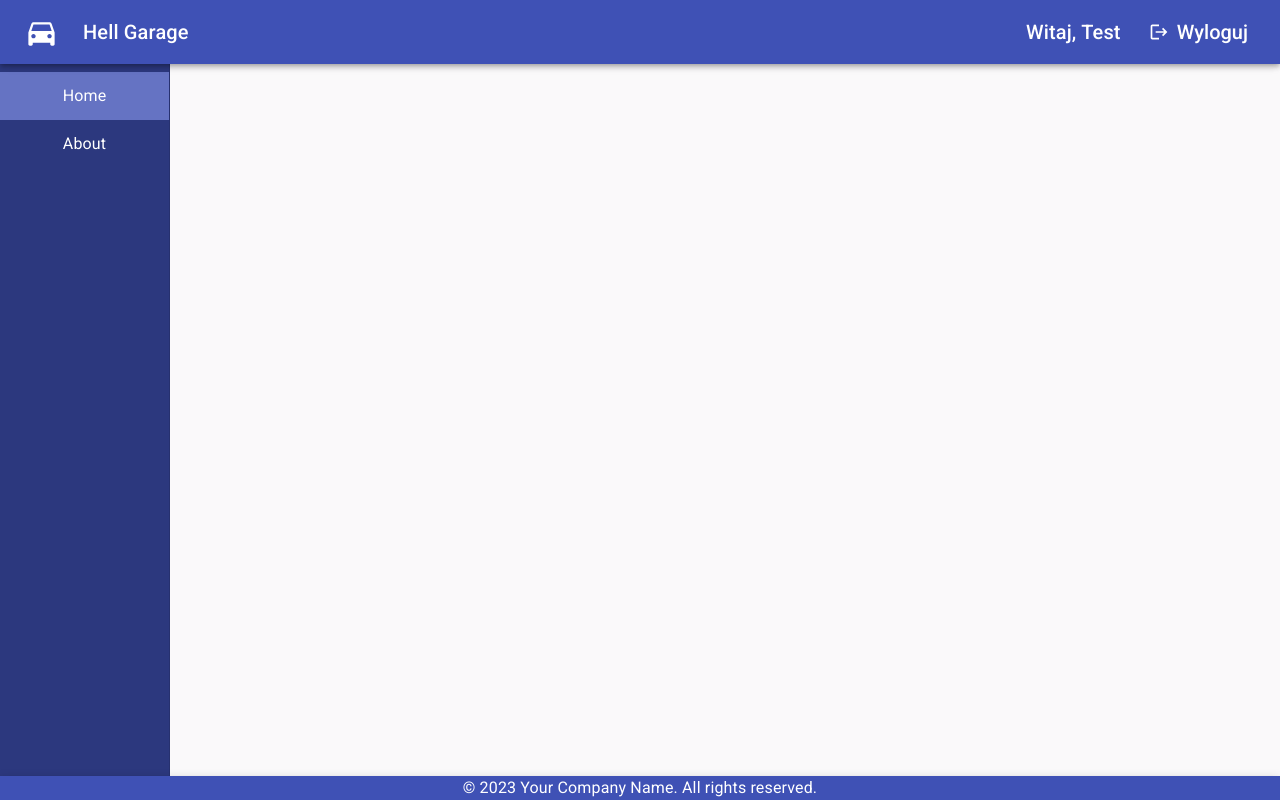
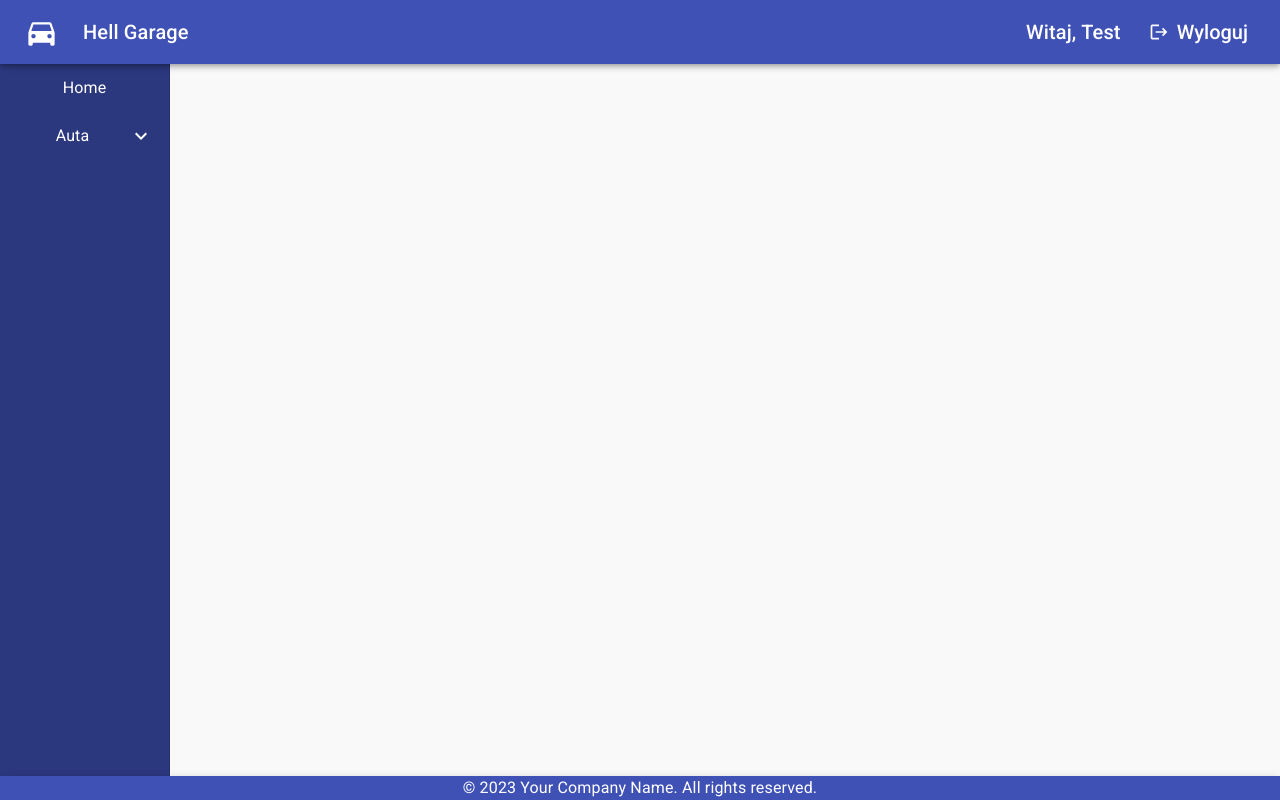
Before and after one commit to OpsOwns/hell-garage-app, a React (Vite) app: page /login in a window 1280 px wide. Both pictures are taken after typing "Sample", "Sample123" into the empty fields and a click on the button "ZALOGUJ". Built offline with nearby package versions, Linux system fonts and the light colour scheme.

Commit message:
Add colapse items to sidebar

```diff
--- a/src/component/sidebar/Sidebar.tsx
+++ b/src/component/sidebar/Sidebar.tsx
@@ -1,22 +1,27 @@
-import { useState, useEffect } from 'react';
-import {
-  Drawer,
-  IconButton,
-  ListItemButton,
-  Toolbar,
-  useMediaQuery,
-} from '@mui/material';
-import { Link, useLocation } from 'react-router-dom';
+import React, { useState, useEffect } from 'react';
+import { Drawer, IconButton, Toolbar, useMediaQuery } from '@mui/material';
 import MenuIcon from '@mui/icons-material/Menu';
-import { StyledList, StyledListText } from './sidebar.css';
-import { SideItem, SideItems } from './Sideitems';
+import { StyledList } from './sidebar.css';
 import theme from '../../theme';
+import SidebarListItem from './SidebarListItem';
+import routes from '../../router/routes';
 
-const Sidebar = () => {
-  const location = useLocation();
+const Sidebar: React.FC = () => {
   const [isOpen, setIsOpen] = useState(true);
   const isMdScreen = useMediaQuery(theme.breakpoints.up('md'));
   const drawerWidth = !isMdScreen ? (isOpen ? 170 : 72) : 170;
+
+  const [expandedItems, setExpandedItems] = useState<number[]>([]);
+
+  const toggleExpand = (index: number) => {
+    setExpandedItems((prevExpandedItems) => {
+      if (prevExpandedItems.includes(index)) {
+        return prevExpandedItems.filter((itemIndex) => itemIndex !== index);
+      } else {
+        return [...prevExpandedItems, index];
+      }
+    });
+  };
 
   const toggleSidebar = () => {
     setIsOpen(!isOpen);
@@ -27,22 +32,6 @@ const Sidebar = () => {
       setIsOpen(true);
     }
   }, [isMdScreen]);
-
-  const renderListItem = (item: SideItem, index: number) => (
-    <ListItemButton
-      key={index}
-      component={Link}
-      to={item.Path}
-      selected={location.pathname === item.Path}
-      sx={{
-        '&.Mui-selected': {
-          backgroundColor: theme.palette.primary.light,
-        },
-      }}
-    >
-      <StyledListText primary={item.Text} />
-    </ListItemButton>
-  );
 
   const renderToggleButton = () => (
     <IconButton
@@ -72,8 +61,18 @@ const Sidebar = () => {
       }}
     >
       <Toolbar>{!isMdScreen && renderToggleButton()}</Toolbar>
-      <StyledList>
-        {SideItems.map((item, index) => renderListItem(item, index))}
+      <StyledList theme={theme}>
+        {routes
+          .filter((item) => item.Text !== 'Login')
+          .map((item, index) => (
+            <SidebarListItem
+              key={index}
+              item={item}
+              index={index}
+              expanded={expandedItems.includes(index)}
+              toggleExpand={toggleExpand}
+            />
+          ))}
       </StyledList>
     </Drawer>
   );
--- /dev/null
+++ b/src/component/sidebar/SidebarListItem.tsx
@@ -0,0 +1,72 @@
+import { Collapse, List, ListItemButton } from '@mui/material';
+import { Link, useLocation } from 'react-router-dom';
+import ExpandLess from '@mui/icons-material/ExpandLess';
+import ExpandMore from '@mui/icons-material/ExpandMore';
+import { Route } from '../../router/routes';
+import theme from '../../theme';
+import { StyledListText } from './sidebar.css';
+
+interface SidebarListItemProps {
+  item: Route;
+  index: number;
+  expanded: boolean;
+  toggleExpand: (index: number) => void;
+}
+
+const SidebarListItem = ({
+  item,
+  index,
+  expanded,
+  toggleExpand,
+}: SidebarListItemProps) => {
+  const location = useLocation();
+  const isSubItemExpanded = expanded;
+
+  return (
+    <>
+      <ListItemButton
+        key={index}
+        component={Link}
+        to={item.Path}
+        onClick={() => toggleExpand(index)}
+        sx={{
+          '&.Mui-selected': {
+            backgroundColor: theme.palette.primary.light,
+          },
+        }}
+      >
+        <StyledListText primary={item.Text} />
+        {item.SubItems &&
+          (isSubItemExpanded ? (
+            <ExpandLess sx={{ color: '#ffffff' }} />
+          ) : (
+            <ExpandMore sx={{ color: '#ffffff' }} />
+          ))}
+      </ListItemButton>
+      {item.SubItems && (
+        <Collapse in={isSubItemExpanded}>
+          <List component="div" disablePadding>
+            {item.SubItems.map((subItem, subIndex) => (
+              <ListItemButton
+                key={subIndex}
+                component={Link}
+                to={subItem.Path}
+                selected={location.pathname === subItem.Path}
+                sx={{
+                  '&.Mui-selected': {
+                    backgroundColor: theme.palette.primary.light,
+                  },
+                  paddingLeft: theme.spacing(4),
+                }}
+              >
+                <StyledListText primary={subItem.Text} />
+              </ListItemButton>
+            ))}
+          </List>
+        </Collapse>
+      )}
+    </>
+  );
+};
+
+export default SidebarListItem;
--- a/src/component/sidebar/Sideitems.ts
+++ /dev/null
@@ -1,9 +0,0 @@
-export type SideItem = {
-  Path: string;
-  Text: string;
-};
-
-export const SideItems: SideItem[] = [
-  { Path: '/', Text: 'Home' },
-  { Path: '/about', Text: 'About' },
-];
--- a/src/component/sidebar/sidebar.css.ts
+++ b/src/component/sidebar/sidebar.css.ts
@@ -1,15 +1,26 @@
-import { List, ListItemText, styled } from '@mui/material';
+import { ListItemText, styled } from '@mui/material';
 
 export const StyledListText = styled(ListItemText)({
   textAlign: 'center',
   color: '#ffffff',
 });
 
-export const StyledList = styled(List)(({ theme }) => ({
+export const StyledList = styled('div')(({ theme }) => ({
+  '& .MuiDrawer-paper': {
+    transition: 'width 0.3s',
+    width: 'var(--drawer-width)',
+    boxSizing: 'border-box',
+    elevation: 12,
+    backgroundColor: theme.palette.primary.dark,
+  },
   '& .MuiListItemButton-root:hover': {
     backgroundColor: theme.palette.secondary.main,
   },
-  '&.Mui-selected': {
+  '& .Mui-selected': {
     backgroundColor: theme.palette.primary.light,
   },
 }));
+
+export const drawerWidth = {
+  width: '170px',
+};
--- a/src/page/about/page.tsx
+++ /dev/null
@@ -1,5 +0,0 @@
-const AboutPage = () => {
-  return <div>Page</div>;
-};
-
-export default AboutPage;
--- /dev/null
+++ b/src/page/car/createCar/page.tsx
@@ -0,0 +1,5 @@
+const CreateCarPage = () => {
+  return <div>Page</div>;
+};
+
+export default CreateCarPage;
--- a/src/router/routes.ts
+++ b/src/router/routes.ts
@@ -1,11 +1,14 @@
-import AboutPage from '../page/about/page';
+import { ComponentType } from 'react';
+import CreateCarPage from '../page/car/createCar/page';
 import HomePage from '../page/home/page';
 import LoginPage from '../page/login/page';
 
-type Route = {
+export type Route = {
   Path: string;
-  Page: React.ComponentType<any>;
+  Page: ComponentType<any>;
   RequiresAuthentication: boolean;
+  Text: string;
+  SubItems?: Route[];
 };
 
 const routes: Route[] = [
@@ -13,16 +16,27 @@ const routes: Route[] = [
     Path: '*',
     Page: HomePage,
     RequiresAuthentication: true,
+    Text: 'Home',
   },
   {
     Path: '/login',
     Page: LoginPage,
     RequiresAuthentication: false,
+    Text: 'Login',
   },
   {
-    Path: '/about',
-    Page: AboutPage,
+    Path: '/car',
+    Page: CreateCarPage,
     RequiresAuthentication: true,
+    Text: 'Auta',
+    SubItems: [
+      {
+        Path: '/car/create',
+        Text: 'Utwórz',
+        Page: CreateCarPage,
+        RequiresAuthentication: true,
+      },
+    ],
   },
 ];
 
```
